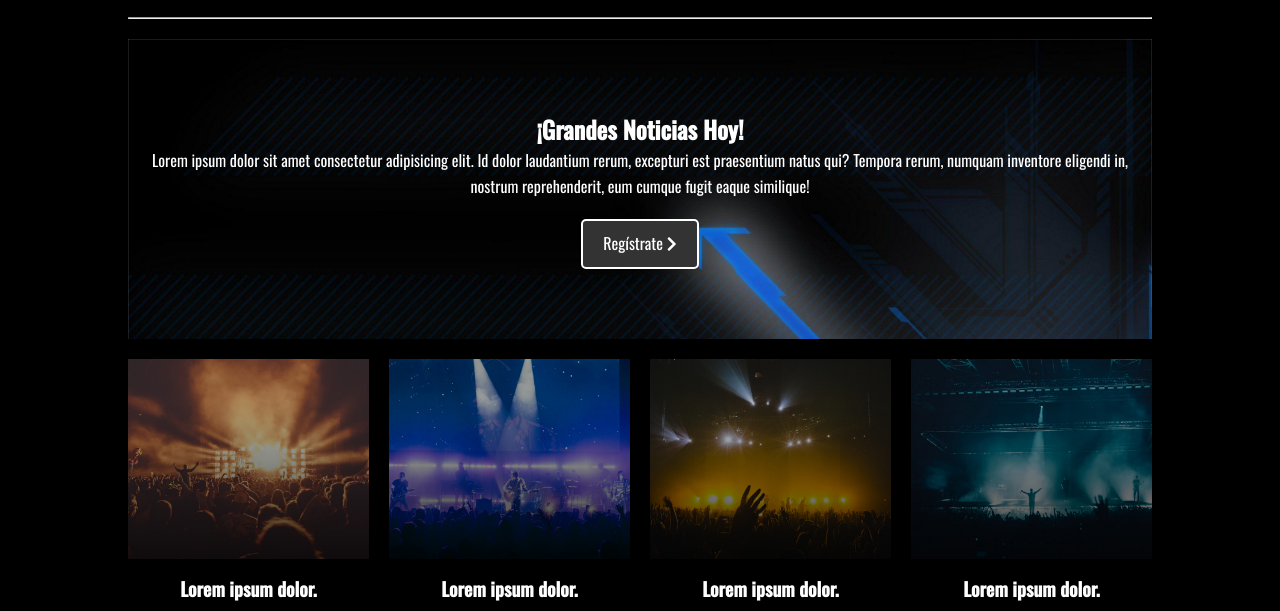
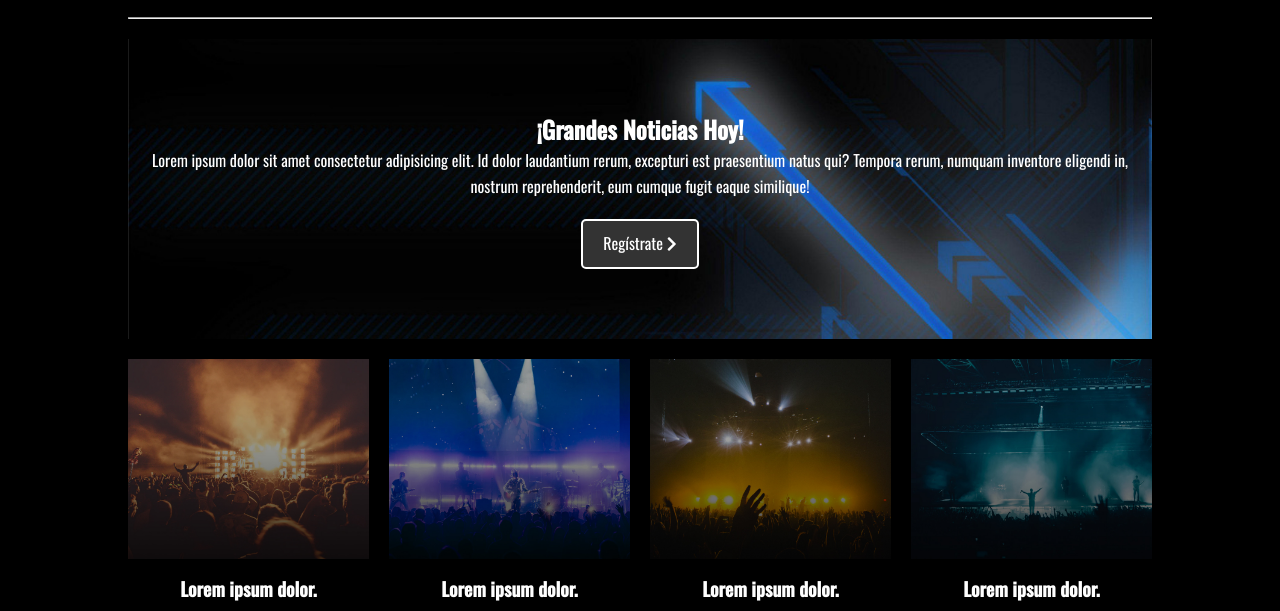
Before and after one commit to 4peacenfreedom/Proyecto-NoticiasTecnologicas, a plain HTML site: page index.html in a window 1280 px wide. Shown: the part 114-725 px from the top of the page. Drawn offline with nearby package versions, Linux system fonts and the light colour scheme.

Commit message:
ft-moreUpdates

```diff
--- a/CSS/sytles.css
+++ b/CSS/sytles.css
@@ -81,6 +81,7 @@ body {
   height: 300px;
   background-image: url(/Assets/showcase.jpg);
   background-size: cover;
+  background-position: center;
   align-content: center;
   justify-items: center;
   text-align: center;
@@ -107,6 +108,8 @@ body {
 
 .fa-chevron-right {
 }
+
+/* Estilos para las Tarjetas de Noticias */
 .tarjetas-noticias {
   width: 100%;
   display: flex;
```
